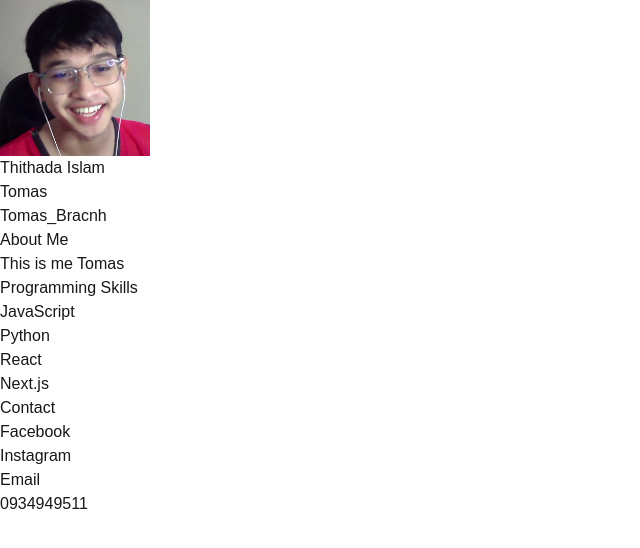
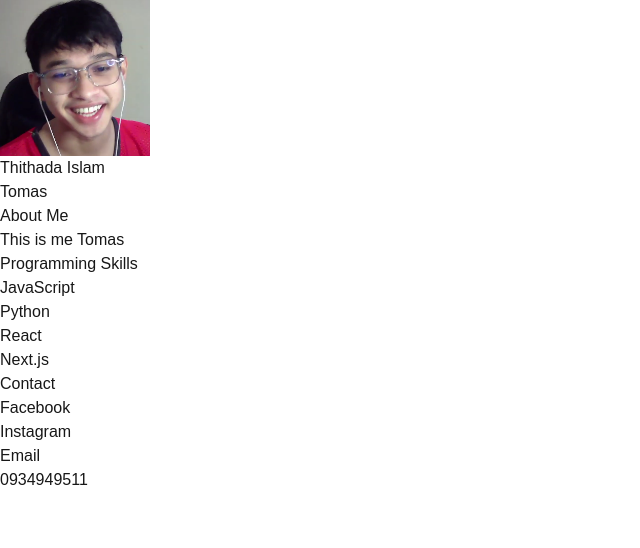
Before and after one commit to thithada/my-app, a Next.js app: page / in a window 1280 px wide. Shown: the top 548 px of the page, without its empty margins (0-640 px from the left). Built offline with nearby package versions, Linux system fonts and the light colour scheme.

Commit message:
get tomas

```diff
--- a/src/app/page.tsx
+++ b/src/app/page.tsx
@@ -14,7 +14,6 @@ export default function Home() {
         />
         <h1 className="text-3xl font-bold mt-4">Thithada Islam</h1>
         <p className="text-gray-600">Tomas</p>
-        <p className="text-gray-600">Tomas_Bracnh</p>
       </header>
 
       {/* About Me Section */}
```
